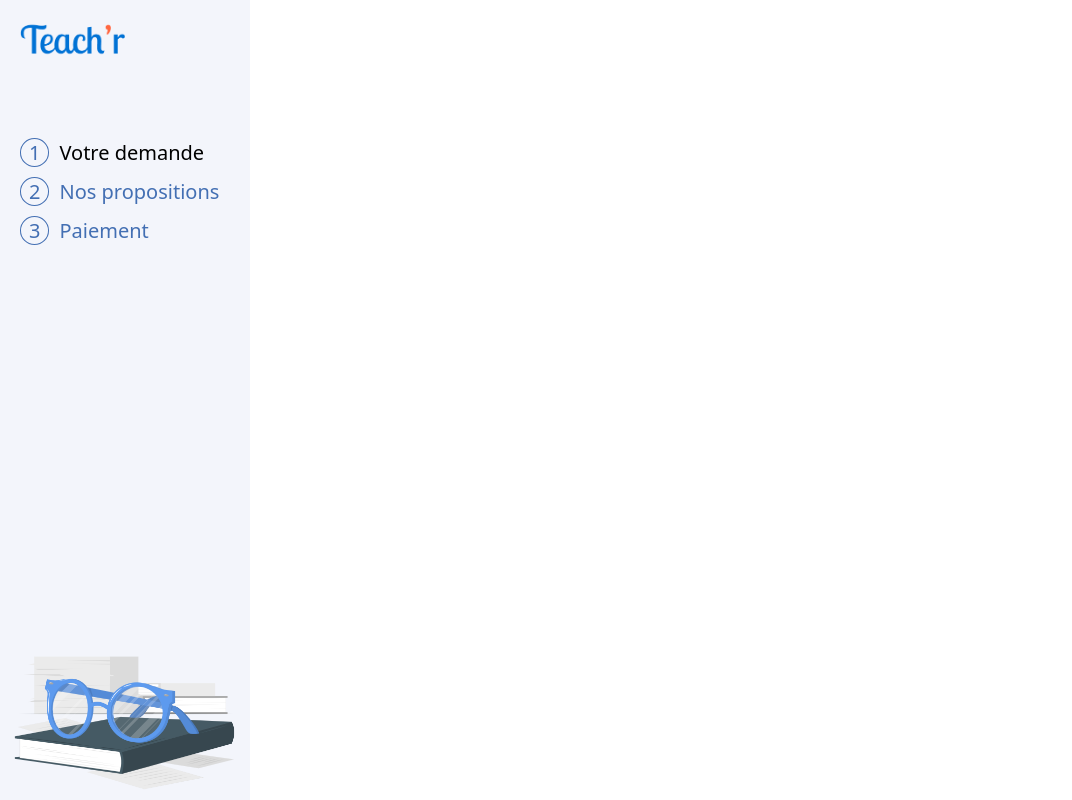
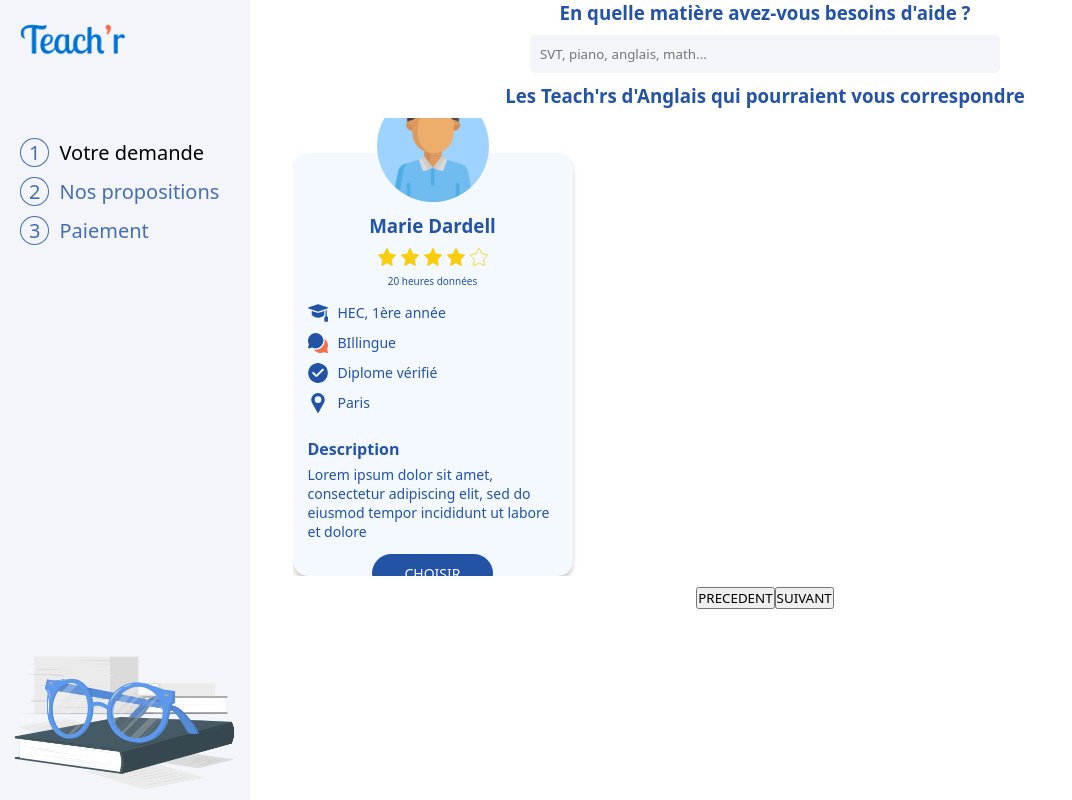
Before and after one commit to thily00/Teachr-TT, a React (Create React App) app: page / in a window 1280 px wide. Shown: the whole page, without its empty margins (0-1072 px from the left). Built offline with nearby package versions, Linux system fonts and the light colour scheme.

Commit message:
search section design integration

```diff
--- /dev/null
+++ b/src/components/Rating.js
@@ -0,0 +1,33 @@
+import star_full from "../assets/icons/star_full.svg";
+import star from "../assets/icons/star.svg";
+import "../styles/Rating.css";
+
+function Rating(props) {
+  var average;
+  if (Math.round(props.average) > 0 && Math.round(props.average) < 5) {
+    average = Math.round(props.average);
+  } else {
+    average = 0;
+  }
+  return (
+    <div className="Rating">
+      <span>
+        <img src={star_full} className="star" alt="star" />
+      </span>
+      <span>
+        <img src={star_full} className="star" alt="star" />
+      </span>
+      <span>
+        <img src={star_full} className="star" alt="star" />
+      </span>
+      <span>
+        <img src={star_full} className="star" alt="star" />
+      </span>
+      <span>
+        <img src={star} className="star" alt="star" />
+      </span>
+    </div>
+  );
+}
+
+export default Rating;
--- /dev/null
+++ b/src/components/TeachrCard.js
@@ -0,0 +1,52 @@
+import man from "../assets/images/man.png";
+import mortarboard from "../assets/icons/mortarboard.svg";
+import check from "../assets/icons/check.svg";
+import Langue from "../assets/icons/message.svg";
+import localisaton from "../assets/icons/localisaton.svg";
+import Rating from "./Rating";
+import "../styles/TeachrCard.css";
+
+function TeachrCard({ user }) {
+  return (
+    <div className="teachr">
+      <img src={man} className="tearchr__avatar" alt="logo" />
+      <h3 className="tearchr__name">Marie Dardell</h3>
+      <Rating average={5} />
+      <p className="tearchr__hours">20 heures données</p>
+
+      <div className="tearchr__informations">
+        <div className="tearchr__information">
+          <img src={mortarboard} alt={mortarboard} />
+          <span>HEC, 1ère année</span>
+        </div>
+
+        <div className="tearchr__information">
+          <img src={Langue} alt={Langue} />
+          <span>BIllingue</span>
+        </div>
+
+        <div className="tearchr__information">
+          <img src={check} alt={check} />
+          <span>Diplome vérifié</span>
+        </div>
+
+        <div className="tearchr__information">
+          <img src={localisaton} alt={localisaton} />
+          <span>Paris</span>
+        </div>
+      </div>
+
+      <div className="tearchr__descriptionContainer">
+        <span className="tearchr__descriptionTitle">Description</span>
+        <p className="tearchr__description">
+          Lorem ipsum dolor sit amet, consectetur adipiscing elit, sed do
+          eiusmod tempor incididunt ut labore et dolore
+        </p>
+      </div>
+
+      <button className="teachr_button">CHOISIR</button>
+    </div>
+  );
+}
+
+export default TeachrCard;
--- a/src/pages/Teachrs.js
+++ b/src/pages/Teachrs.js
@@ -1,7 +1,29 @@
 import Sidebar from "../components/Sidebar";
+import TeachrCard from "../components/TeachrCard";
+import "../styles/Teachr.css";
 
 function Teachrs() {
-  return <Sidebar></Sidebar>;
+  return (
+    <div className="Container">
+      <Sidebar />
+      <div className="main">
+        <h3>En quelle matière avez-vous besoins d'aide ?</h3>
+        <input
+          className="searchBar"
+          type="text"
+          placeholder="SVT, piano, anglais, math..."
+        />
+        <h3>Les Teach'rs d'Anglais qui pourraient vous correspondre</h3>
+        <div className="teachrs">
+          <TeachrCard />
+        </div>
+        <div className="Buttons">
+          <button>PRECEDENT</button>
+          <button>SUIVANT</button>
+        </div>
+      </div>
+    </div>
+  );
 }
 
 export default Teachrs;
--- /dev/null
+++ b/src/styles/Rating.css
@@ -0,0 +1,9 @@
+.Rating {
+  display: flex;
+  gap: 5px;
+  margin: 10px 0 3px;
+}
+
+.star {
+  width: 18px;
+}
--- a/src/styles/Sidebar.css
+++ b/src/styles/Sidebar.css
@@ -7,6 +7,7 @@
   width: 250px;
   height: 100vh;
   padding: 20px;
+  flex-shrink: 0;
 }
 
 .logo {
--- /dev/null
+++ b/src/styles/Teachr.css
@@ -0,0 +1,30 @@
+.Container {
+  display: flex;
+}
+
+.main {
+  color: #2253a5;
+  width: 100%;
+  display: flex;
+  flex-direction: column;
+  align-items: center;
+  gap: 10px;
+  overflow: hidden;
+}
+
+.teachrs {
+  padding-top: 35px;
+  margin-left: 85px;
+  width: 100%;
+  display: flex;
+  gap: 40px;
+  overflow: auto;
+}
+
+.searchBar {
+  border: none;
+  background-color: #f3f5fb;
+  padding: 10px;
+  border-radius: 5px;
+  width: 470px;
+}
--- /dev/null
+++ b/src/styles/TeachrCard.css
@@ -0,0 +1,76 @@
+.teachr {
+  position: relative;
+  width: 280px;
+  background-color: #f3f9ff;
+  flex: 0 0 auto;
+  display: flex;
+  flex-direction: column;
+  padding: 60px 15px 35px;
+  align-items: center;
+  border-radius: 15px;
+  box-shadow: 0px 4px 4px 0px #d7cdcd;
+}
+
+.tearchr__avatar {
+  position: absolute;
+  width: 40%;
+  border-radius: 50%;
+  background-color: #9ed3ff;
+  top: -15%;
+}
+
+.tearchr__name {
+}
+
+.tearchr__hours {
+  font-size: 10px;
+}
+
+.tearchr__informations {
+  align-self: flex-start;
+  gap: 10px;
+  margin-top: 15px;
+}
+.tearchr__information {
+  display: flex;
+  gap: 10px;
+  align-items: center;
+  margin-bottom: 10px;
+}
+
+.tearchr__information img {
+  width: 20px;
+  height: 20px;
+}
+
+.tearchr__information span {
+  font-size: 14px;
+}
+
+.tearchr__descriptionContainer {
+  margin-top: 15px;
+}
+
+.tearchr__descriptionTitle {
+  font-weight: bold;
+}
+
+.tearchr__description {
+  font-weight: 300;
+  font-size: 14px;
+  margin-top: 5px;
+}
+
+.teachr_button {
+  background-color: #2253a5;
+  border: none;
+  color: white;
+  padding: 10px 32px;
+  border-radius: 50px;
+  text-align: center;
+  text-decoration: none;
+  display: inline-block;
+  font-size: 14px;
+  position: absolute;
+  bottom: -4%;
+}
```
